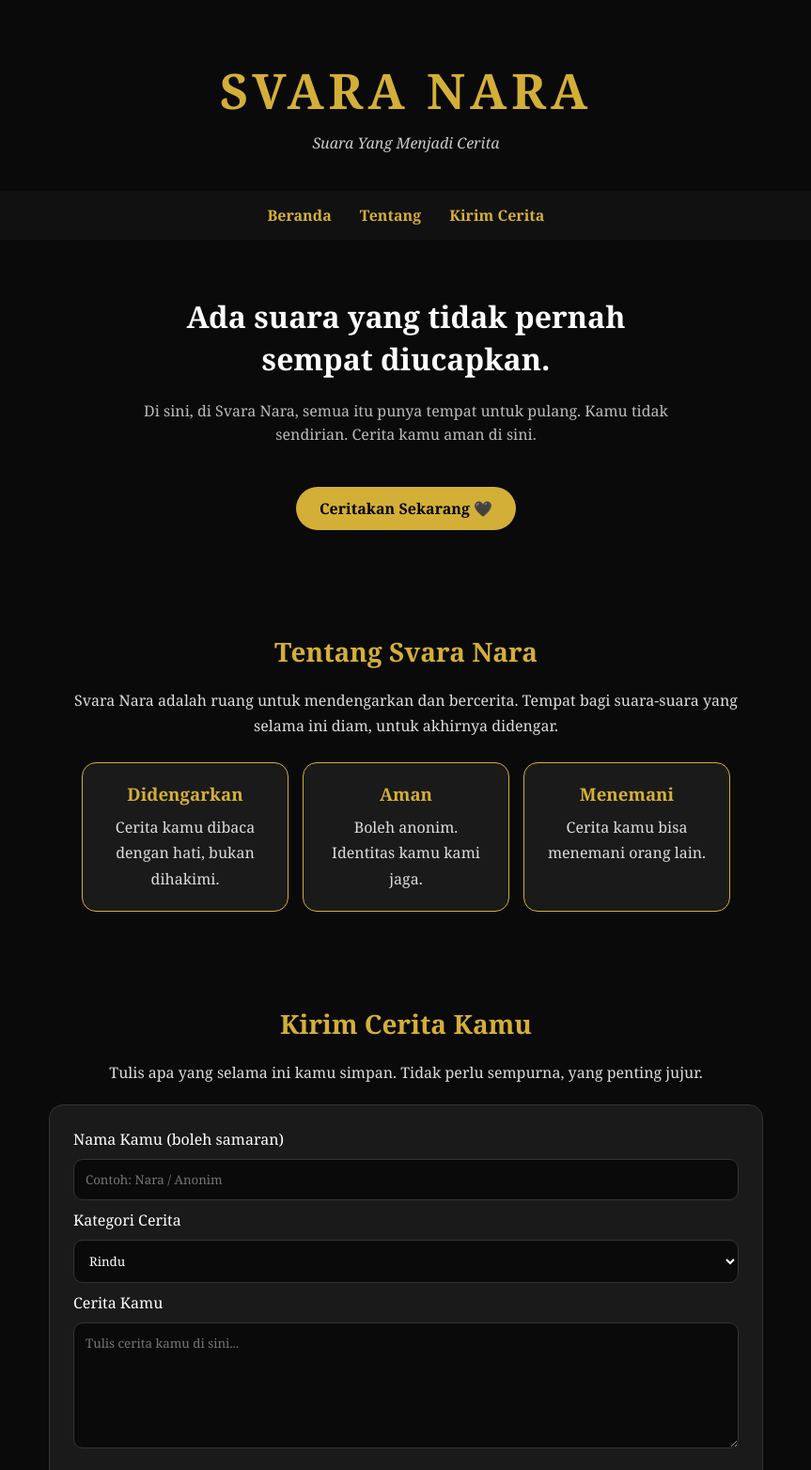
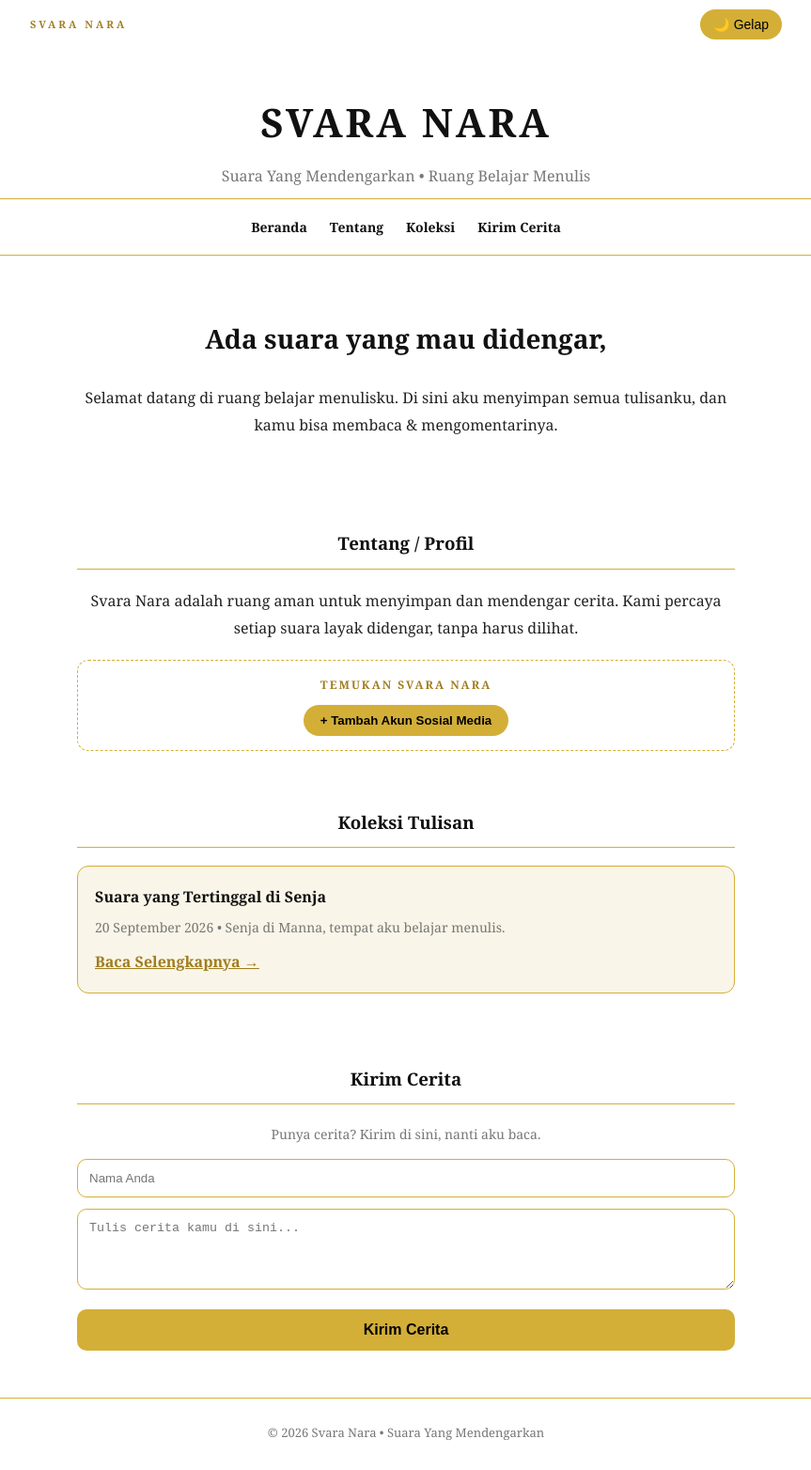
Before and after one commit to svaranara/svaranara.github.io, a plain HTML site: page index.html in a window 1280 px wide. Shown: the top 1564 px of the page at 94% size, without its empty margins (208-1071 px from the left). Drawn offline with Linux system fonts and the light colour scheme.

Commit message:
Update index.html

```diff
--- a/index.html
+++ b/index.html
@@ -3,38 +3,94 @@
 <head>
 <meta charset="UTF-8">
 <meta name="viewport" content="width=device-width, initial-scale=1.0">
-<title>Svara Nara - Suara Yang Menjadi Cerita</title>
+<title>SVARA NARA - Suara Yang Mendengarkan</title>
 <style>
-    * { margin:0; padding:0; box-sizing:border-box; font-family:'Georgia',serif; }
-  body { background:#0a0a0a; color:#fff; }
-  header { text-align:center; padding:60px 20px 40px; }
-  header h1 { color:#d4af37; font-size:52px; letter-spacing:5px; }
-  header p { color:#ccc; margin-top:10px; font-style:italic; }
-  nav { background:#111; text-align:center; padding:15px; position:sticky; top:0; }
-  nav a { color:#d4af37; text-decoration:none; margin:0 15px; font-weight:bold; }
-  .hero { text-align:center; padding:60px 20px; }
-  .hero h2 { font-size:32px; line-height:1.4; }
-  .hero p { color:#bbb; margin:20px auto; max-width:600px; line-height:1.6; }
-  .btn { display:inline-block; background:#d4af37; color:#000; padding:12px 25px; border-radius:25px; text-decoration:none; font-weight:bold; }
-  .section { padding:50px 20px; max-width:800px; margin:auto; text-align:center; }
-  .section h2 { color:#d4af37; margin-bottom:20px; font-size:28px; }
-  .section p { color:#ddd; line-height:1.7; }
-  .cards { display:flex; gap:15px; flex-wrap:wrap; justify-content:center; margin-top:25px; }
-  .card { background:#1a1a1a; border:1px solid #d4af37; border-radius:15px; padding:20px; width:220px; }
-  .card h3 { color:#d4af37; margin-bottom:10px; }
-  form { background:#1a1a1a; padding:25px; border-radius:15px; border:1px solid #333; text-align:left; margin-top:20px; }
-  input, textarea, select { width:100%; padding:12px; margin:10px 0; border-radius:10px; border:1px solid #333; background:#0a0a0a; color:#fff; }
-  button { width:100%; background:#d4af37; color:#000; padding:13px; border:none; border-radius:10px; font-weight:bold; font-size:16px; }
-  footer { text-align:center; padding:30px; color:#888; font-size:14px; border-top:1px solid #222; margin-top:30px; }
-  footer a { color:#d4af37; text-decoration:none; }
+  :root{ --bg:#ffffff; --text:#222222; --judul:#111111; --card:#f9f5e8; --border:#d4af37; --muted:#777; }
+  body.dark{ --bg:#0a0a0a; --text:#f5e6c4; --judul:#d4af37; --card:#1a1a1a; --border:#d4af37; --muted:#aaa; }
+  body{ background:var(--bg); color:var(--text); font-family:Georgia, serif; margin:0; padding:0; line-height:1.8; transition:0.3s; }
+  header{ text-align:center; padding:30px 20px 10px; }
+  .topbar{ display:flex; justify-content:space-between; align-items:center; max-width:800px; margin:auto; padding:10px 20px; }
+  .topbar span{ font-size:11px; letter-spacing:3px; color:#a07d1f; font-weight:bold; }
+  #tombolTema{ background:#d4af37; border:none; padding:8px 14px; border-radius:20px; cursor:pointer; font-size:14px; }
+  h1{ color:var(--judul); font-size:42px; margin:10px 0 0; letter-spacing:3px; }
+  header p{ color:var(--muted); margin:5px 0 0; }
+  nav{ text-align:center; padding:15px; border-top:1px solid var(--border); border-bottom:1px solid var(--border); }
+  nav a{ color:var(--judul); margin:0 12px; text-decoration:none; font-weight:bold; font-size:14px; }
+  .hero{ text-align:center; padding:40px 20px; max-width:700px; margin:auto; }
+  .hero h2{ color:var(--judul); font-size:28px; }
+  section{ max-width:700px; margin:auto; padding:20px; }
+  h3{ color:var(--judul); text-align:center; border-bottom:1px solid var(--border); padding-bottom:10px; }
+  .kartu{ background:var(--card); border:1px solid var(--border); border-radius:12px; padding:18px; margin:15px 0; }
+  .kartu h4{ margin:0 0 5px; color:var(--judul); }
+  .kartu p{ font-size:14px; color:var(--muted); margin:0 0 10px; }
+  .kartu a{ color:#a07d1f; font-weight:bold; }
+  input, textarea, select{ width:100%; padding:12px; border-radius:10px; border:1px solid var(--border); background:var(--bg); color:var(--text); box-sizing:border-box; margin-bottom:12px; }
+  .btn{ width:100%; background:#d4af37; color:#000; padding:13px; border:none; border-radius:10px; font-weight:bold; cursor:pointer; font-size:16px; }
+  footer{ text-align:center; padding:25px; color:var(--muted); font-size:13px; border-top:1px solid var(--border); margin-top:30px; }
 </style>
 </head>
 <body>
-<header><h1>SVARA NARA</h1><p>Suara Yang Menjadi Cerita</p></header>
-<nav><a href="#beranda">Beranda</a><a href="#tentang">Tentang</a><a href="#kirim">Kirim Cerita</a></nav>
-<div class="hero" id="beranda"><h2>Ada suara yang tidak pernah<br>sempat diucapkan.</h2><p>Di sini, di Svara Nara, semua itu punya tempat untuk pulang. Kamu tidak sendirian. Cerita kamu aman di sini.</p><br><a class="btn" href="#kirim">Ceritakan Sekarang 🖤</a></div>
-<div class="section" id="tentang"><h2>Tentang Svara Nara</h2><p>Svara Nara adalah ruang untuk mendengarkan dan bercerita. Tempat bagi suara-suara yang selama ini diam, untuk akhirnya didengar.</p><div class="cards"><div class="card"><h3>Didengarkan</h3><p>Cerita kamu dibaca dengan hati, bukan dihakimi.</p></div><div class="card"><h3>Aman</h3><p>Boleh anonim. Identitas kamu kami jaga.</p></div><div class="card"><h3>Menemani</h3><p>Cerita kamu bisa menemani orang lain.</p></div></div></div>
-<div class="section" id="kirim"><h2>Kirim Cerita Kamu</h2><p>Tulis apa yang selama ini kamu simpan. Tidak perlu sempurna, yang penting jujur.</p><form><label>Nama Kamu (boleh samaran)</label><input type="text" placeholder="Contoh: Nara / Anonim"><label>Kategori Cerita</label><select><option>Rindu</option><option>Patah Hati</option><option>Keluarga</option><option>Persahabatan</option><option>Diri Sendiri</option><option>Lainnya</option></select><label>Cerita Kamu</label><textarea rows="6" placeholder="Tulis cerita kamu di sini..."></textarea><br><br><button type="submit">Kirim Cerita Saya</button></form></div>
-<footer><p>© 2026 Svara Nara | Suara Yang Menjadi Cerita</p><p><a href="https://instagram.com/svaranara">Instagram</a> • <a href="https://tiktok.com/@svaranara">TikTok</a></p></footer>
+<div class="topbar"><span>SVARA NARA</span><button id="tombolTema" onclick="gantiTema()">🌙 Gelap</button></div>
+<header><h1>SVARA NARA</h1><p>Suara Yang Mendengarkan • Ruang Belajar Menulis</p></header>
+<nav><a href="#beranda">Beranda</a><a href="#tentang">Tentang</a><a href="#koleksi">Koleksi</a><a href="#kirim">Kirim Cerita</a></nav>
+
+<div class="hero" id="beranda"><h2>Ada suara yang mau didengar,</h2><p>Selamat datang di ruang belajar menulisku. Di sini aku menyimpan semua tulisanku, dan kamu bisa membaca & mengomentarinya.</p></div>
+
+<section id="tentang"><h3>Tentang / Profil</h3>
+<p style="text-align:center;">Svara Nara adalah ruang aman untuk menyimpan dan mendengar cerita. Kami percaya setiap suara layak didengar, tanpa harus dilihat.</p>
+
+<!-- BAGIAN SOSMED - BISA DITAMBAH SENDIRI -->
+<div style="text-align:center; margin-top:20px; border:1px dashed #d4af37; border-radius:12px; padding:15px;">
+  <p style="font-size:12px; letter-spacing:2px; color:#a07d1f; font-weight:bold; margin:0;">TEMUKAN SVARA NARA</p>
+  <div id="listSosmed" style="margin:10px 0;"></div>
+  <button onclick="tampilFormSosmed()" style="background:#d4af37; border:none; padding:9px 18px; border-radius:20px; font-weight:bold; cursor:pointer;">+ Tambah Akun Sosial Media</button>
+  <div id="formSosmed" style="display:none; margin-top:12px; text-align:left;">
+    <select id="pilihPlatform">
+      <option value="Instagram">📸 Instagram</option>
+      <option value="TikTok">🎵 TikTok</option>
+      <option value="YouTube">▶️ YouTube</option>
+      <option value="WhatsApp">💬 WhatsApp</option>
+      <option value="X / Twitter">𝕏 Twitter</option>
+    </select>
+    <input id="inputSosmed" type="text" placeholder="Contoh: @svaranara / nomor WA / link YouTube">
+    <button onclick="simpanSosmed()" style="background:#000; color:#fff; border:none; padding:11px 18px; border-radius:20px; font-weight:bold; cursor:pointer; width:100%;">Simpan</button>
+  </div>
+</div>
+<!-- AKHIR SOSMED -->
+</section>
+
+<section id="koleksi"><h3>Koleksi Tulisan</h3>
+<div class="kartu"><h4>Suara yang Tertinggal di Senja</h4><p>20 September 2026 • Senja di Manna, tempat aku belajar menulis.</p><a href="tulisan-1.html">Baca Selengkapnya →</a></div>
+</section>
+
+<section id="kirim"><h3>Kirim Cerita</h3><p style="text-align:center; font-size:14px; color:var(--muted);">Punya cerita? Kirim di sini, nanti aku baca.</p><input type="text" placeholder="Nama Anda"><textarea rows="4" placeholder="Tulis cerita kamu di sini..."></textarea><button class="btn">Kirim Cerita</button></section>
+
+<footer>© 2026 Svara Nara • Suara Yang Mendengarkan</footer>
+
+<script>
+  if(localStorage.getItem('tema') === 'dark'){ document.body.classList.add('dark'); document.getElementById('tombolTema').innerText = '☀️ Terang'; }
+  function gantiTema(){ document.body.classList.toggle('dark'); let gelap = document.body.classList.contains('dark'); localStorage.setItem('tema', gelap ? 'dark' : 'light'); document.getElementById('tombolTema').innerText = gelap ? '☀️ Terang' : '🌙 Gelap'; }
+
+  function tampilFormSosmed(){
+    let f = document.getElementById('formSosmed');
+    f.style.display = f.style.display === 'none' ? 'block' : 'none';
+  }
+  function simpanSosmed(){
+    let p = document.getElementById('pilihPlatform').value;
+    let u = document.getElementById('inputSosmed').value.trim();
+    if(!u){ alert('Isi dulu username-nya bes!'); return; }
+    let link = u;
+    if(p === 'Instagram' && !u.startsWith('http')) link = 'https://instagram.com/' + u.replace('@','');
+    if(p === 'TikTok' && !u.startsWith('http')) link = 'https://tiktok.com/' + u.replace('@','');
+    if(p === 'WhatsApp' && !u.startsWith('http')) link = 'https://wa.me/' + u.replace(/[^0-9]/g,'');
+    let el = document.createElement('a');
+    el.href = link; el.target = '_blank';
+    el.innerText = p + ' : ' + u;
+    el.style.cssText = 'display:inline-block; background:#d4af37; color:#000; padding:7px 14px; border-radius:20px; text-decoration:none; font-weight:bold; margin:4px; font-size:13px;';
+    document.getElementById('listSosmed').appendChild(el);
+    document.getElementById('inputSosmed').value = '';
+    document.getElementById('formSosmed').style.display = 'none';
+  }
+</script>
 </body>
 </html>
```
